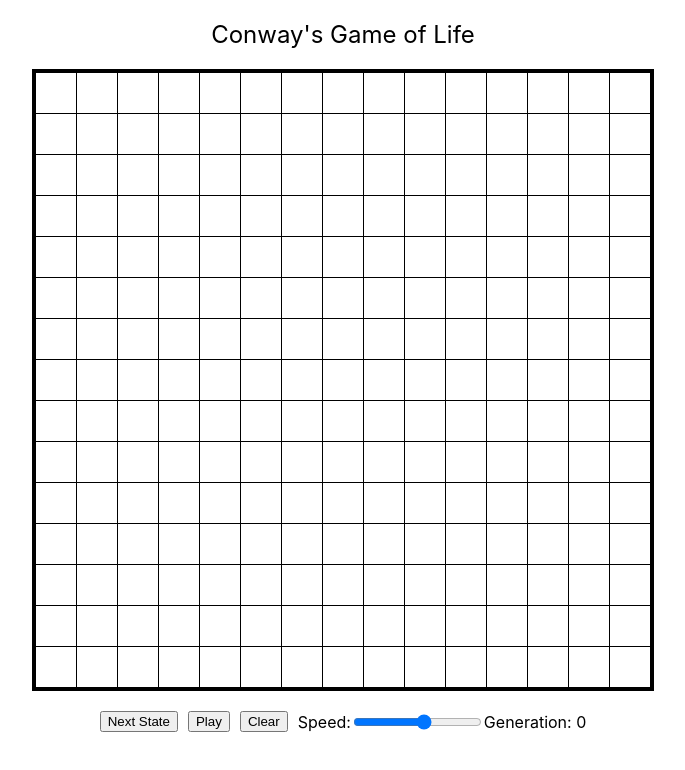
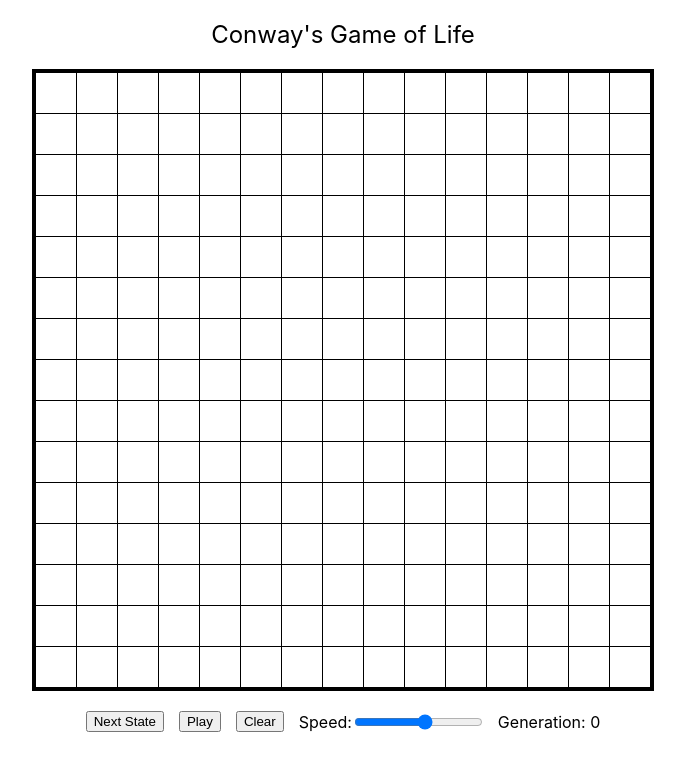
Before and after one commit to cedwards036/conway-game-of-life, a React (Create React App) app: page / in a window 1280 px wide. Shown: the top 770 px of the page, without its empty margins (297-982 px from the left). Built offline with nearby package versions, Linux system fonts and the light colour scheme.

Commit message:
add margin to input

```diff
--- a/src/ControlPanel.css
+++ b/src/ControlPanel.css
@@ -2,10 +2,12 @@
   display: flex;
   flex-direction: row;
   align-items: center;
+  flex-wrap: wrap;
   justify-content: center;
   margin-top: 20px;
 }
 
-.control-panel button {
-  margin-right: 10px;
+.control-panel button,
+input {
+  margin-right: 15px;
 }
```
